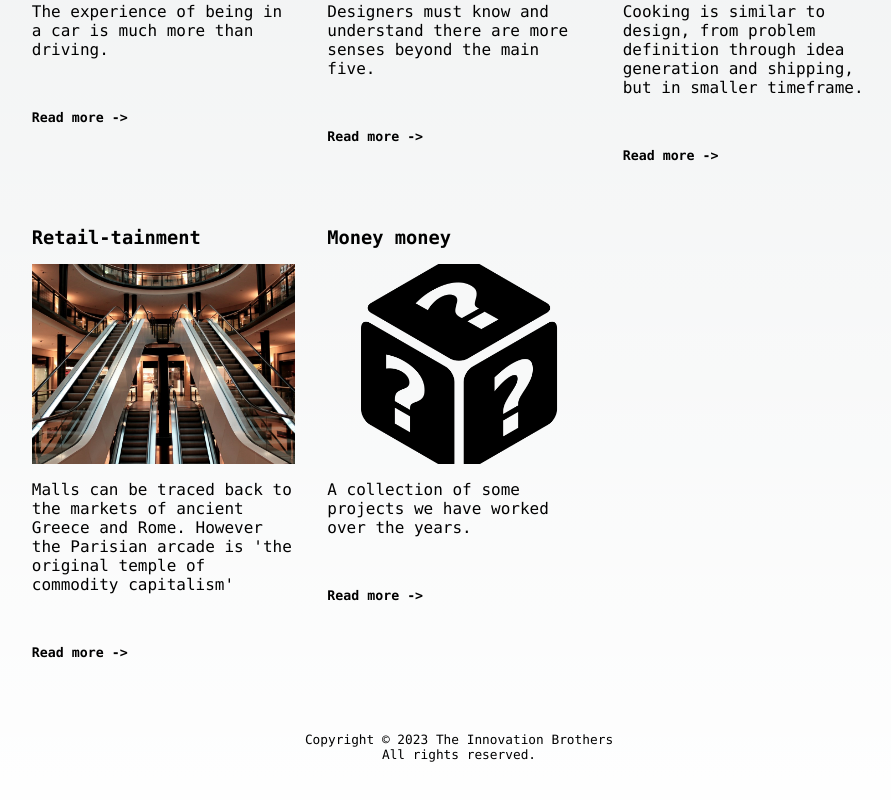
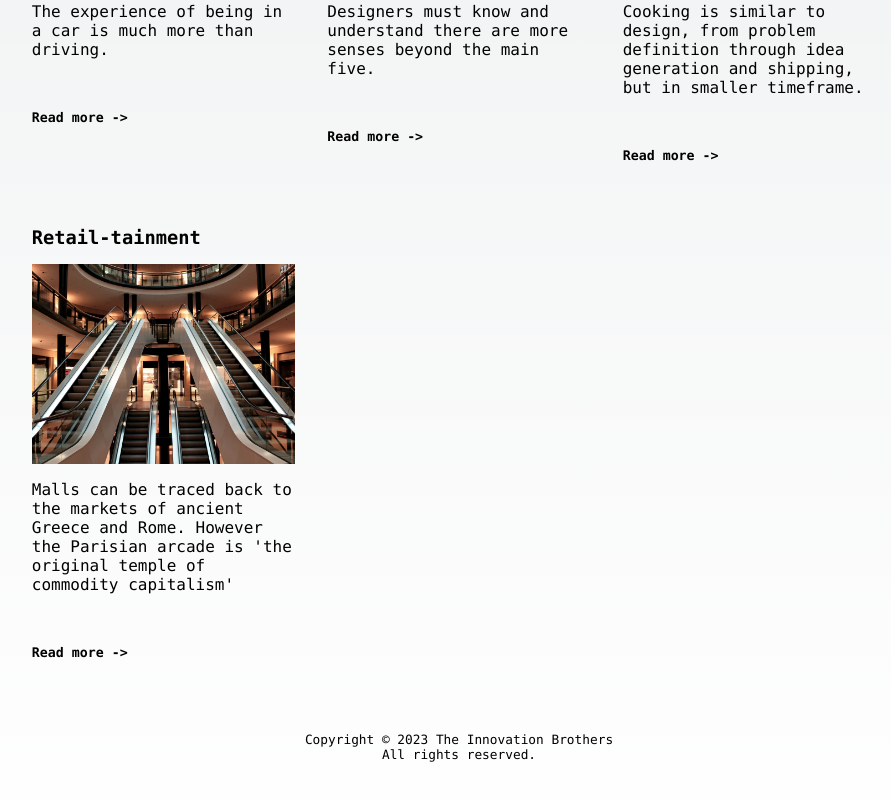
Before and after one commit to industriousparadigm/innovbros-nextgen, a Next.js app: page /blog in a window 1280 px wide. Shown: the part 2051-2851 px from the top of the page, without its empty margins (181-1072 px from the left). Built offline with nearby package versions, Linux system fonts and the light colour scheme.

Commit message:
Update blog.ts

```diff
--- a/content/blog.ts
+++ b/content/blog.ts
@@ -27,21 +27,4 @@ export const workItems: WorkItem[] = [
   otherSenses,
   justCook,
   retailtainment,
-
-  {
-    title: "Money money",
-    author: "The Innovation Brothers",
-    coverImage: "",
-    description: "A collection of some projects we have worked over the years.",
-    content: [
-      {
-        type: "Paragraph",
-        text: "IPSUM ipsum and the whales and dolphins. IPSUM ipsum and the whales and dolphins. IPSUM ipsum and the whales and dolphins. IPSUM ipsum and the whales and dolphins. ",
-      },
-      {
-        type: "Paragraph",
-        text: "IPSUM ipsum and the whales and dolphins. And that's all folks.",
-      },
-    ],
-  },
 ]
```
